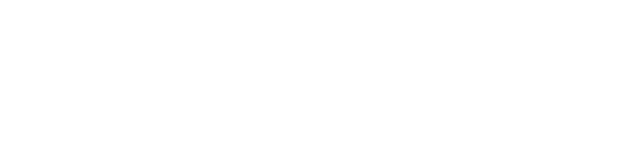
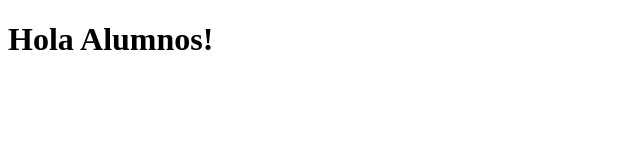
Before and after one commit to FernandoMoyano2121/Clase_08-GIT, a plain HTML site: page index.html in a window 1280 px wide. Shown: the whole page, without its empty margins (0-640 px from the left). Drawn offline with Linux system fonts and the light colour scheme.

Commit message:
agregar h1 con saludo

```diff
--- a/index.html
+++ b/index.html
@@ -5,5 +5,7 @@
     <meta name="viewport" content="width=device-width, initial-scale=1.0" />
     <title>Clase_08</title>
   </head>
-  <body></body>
+  <body>
+    <h1>Hola Alumnos!</h1>
+  </body>
 </html>
```
